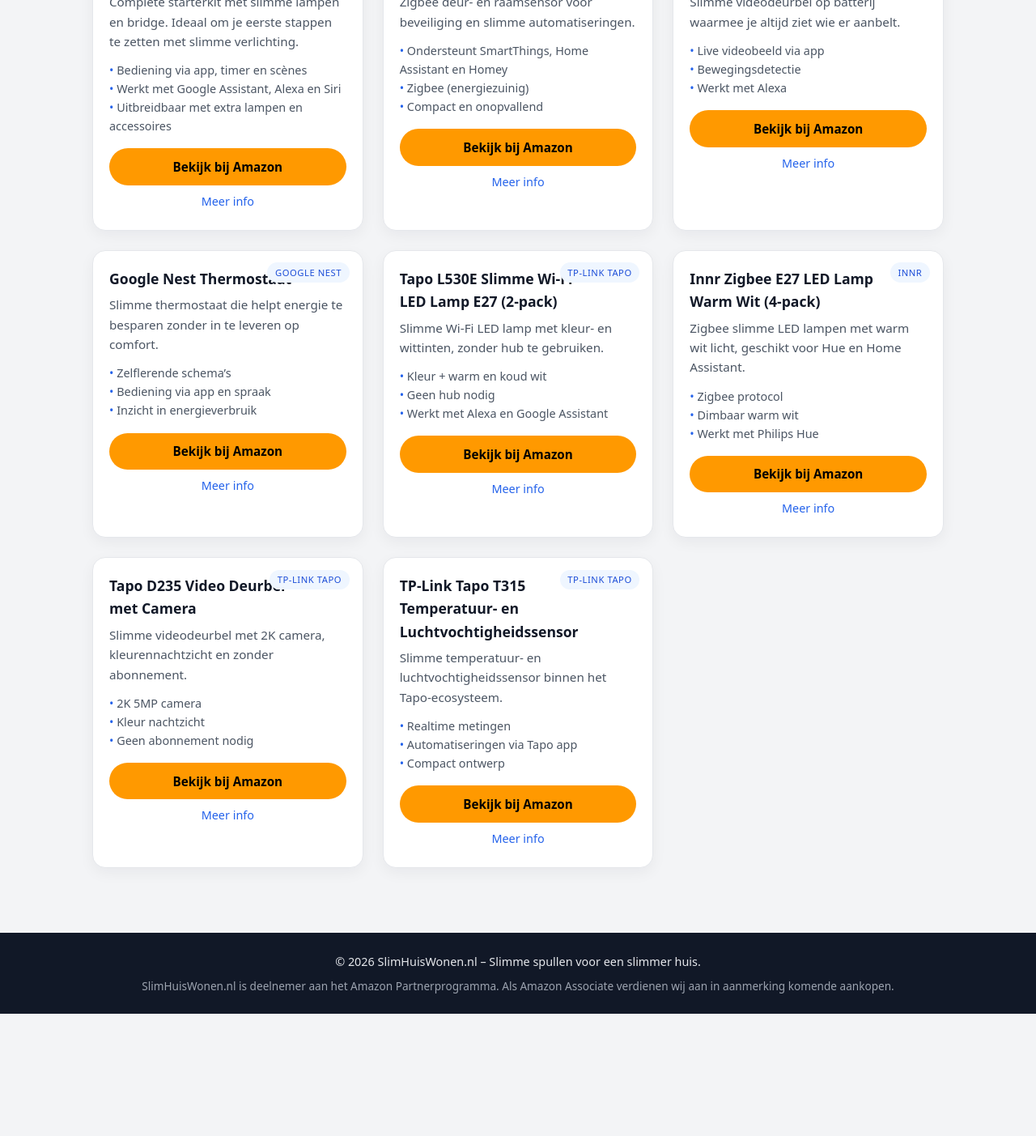
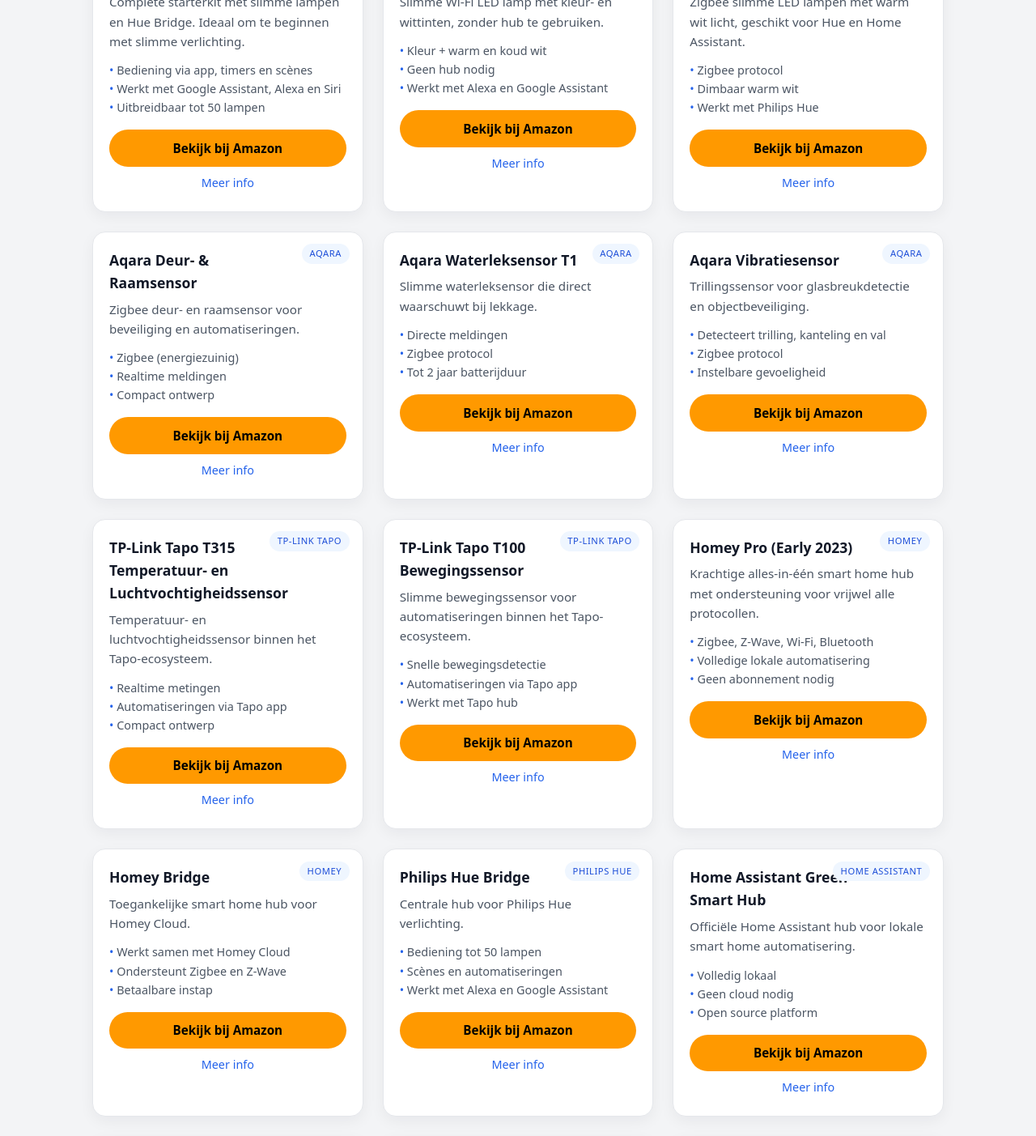
Before and after one commit to hafidgrad/SlimHuisWonen, a Next.js app: page /producten in a window 1280 px wide. Shown: the part 320-1723 px from the top of the page at 81% size. Before the commit the page ends 1572 px from the top, so only its background shows below. Built offline with nearby package versions, Linux system fonts and the light colour scheme.

Commit message:
data/products.js

```diff
--- a/data/products.js
+++ b/data/products.js
@@ -1,4 +1,8 @@
 export const products = [
+  /* =========================
+     SLIMME VERLICHTING
+  ========================== */
+
   {
     slug: "philips-hue-white-ambiance-starterkit",
     brand: "Philips Hue",
@@ -7,16 +11,16 @@
     category: "slimme-verlichting",
     tags: ["verlichting", "hue", "starterkit"],
     description:
-      "Complete starterkit met slimme lampen en bridge. Ideaal om je eerste stappen te zetten met slimme verlichting.",
+      "Complete starterkit met slimme lampen en Hue Bridge. Ideaal om te beginnen met slimme verlichting.",
     features: [
-      "Bediening via app, timer en scènes",
+      "Bediening via app, timers en scènes",
       "Werkt met Google Assistant, Alexa en Siri",
-      "Uitbreidbaar met extra lampen en accessoires",
+      "Uitbreidbaar tot 50 lampen",
     ],
     seo: {
       title: "Philips Hue White Ambiance starterkit | Slimme verlichting",
       description:
-        "Complete Philips Hue White Ambiance starterkit met bridge. Compatibel met Homey en Home Assistant.",
+        "Complete Philips Hue White Ambiance starterkit met bridge. Werkt met Homey en Home Assistant.",
     },
     compatibility: {
       homey: "native",
@@ -24,104 +28,9 @@
     },
     image: "/images/products/hue-starterkit.jpg",
     affiliateUrl: "https://www.amazon.nl/dp/B0991VHWSJ?tag=slimhuiswonen-21",
-    bolUrl: null,
     priceHint: "€80–€120",
     rating: 4.7,
   },
-
-  {
-    slug: "aqara-deur-raamsensor",
-    brand: "Aqara",
-    title: "Aqara Deur- & Raamsensor",
-    shortTitle: "Aqara deur-raamsensor",
-    category: "sensoren",
-    tags: ["sensor", "contact", "zigbee"],
-    description:
-      "Zigbee deur- en raamsensor voor beveiliging en slimme automatiseringen.",
-    features: [
-      "Ondersteunt SmartThings, Home Assistant en Homey",
-      "Zigbee (energiezuinig)",
-      "Compact en onopvallend",
-    ],
-    seo: {
-      title: "Aqara deur- en raamsensor | Zigbee sensor",
-      description:
-        "Aqara Zigbee deur- en raamsensor voor beveiliging en automatiseringen. Werkt met Homey en Home Assistant.",
-    },
-    compatibility: {
-      homey: "native",
-      homeAssistant: "via-zigbee",
-    },
-    image: "/images/products/aqara-door-window.jpg",
-    affiliateUrl: "https://www.amazon.nl/dp/B0BTL8B72D?tag=slimhuiswonen-21",
-    bolUrl: null,
-    priceHint: "€15–€25",
-    rating: 4.6,
-  },
-
-  {
-    slug: "ring-video-deurbel",
-    brand: "Ring",
-    title: "Ring Video Deurbel op Batterij",
-    shortTitle: "Ring deurbel",
-    category: "slimme-deurbellen",
-    tags: ["deurbel", "camera", "beveiliging"],
-    description:
-      "Slimme videodeurbel op batterij waarmee je altijd ziet wie er aanbelt.",
-    features: [
-      "Live videobeeld via app",
-      "Bewegingsdetectie",
-      "Werkt met Alexa",
-    ],
-    seo: {
-      title: "Ring video deurbel op batterij | Slimme deurbel",
-      description:
-        "Ring slimme videodeurbel op batterij met bewegingsdetectie en live beeld. Integratie via cloud.",
-    },
-    compatibility: {
-      homey: "via-cloud",
-      homeAssistant: "via-cloud",
-    },
-    image: "/images/products/ring-doorbell.jpg",
-    affiliateUrl: "https://www.amazon.nl/dp/B0BZWQP9Z1?tag=slimhuiswonen-21",
-    bolUrl: null,
-    priceHint: "€80–€250",
-    rating: 4.5,
-  },
-
-  {
-    slug: "nest-learning-thermostaat",
-    brand: "Google Nest",
-    title: "Google Nest Thermostaat",
-    shortTitle: "Nest thermostaat",
-    category: "slimme-thermostaten",
-    tags: ["thermostaat", "energie", "verwarming"],
-    description:
-      "Slimme thermostaat die helpt energie te besparen zonder in te leveren op comfort.",
-    features: [
-      "Zelflerende schema’s",
-      "Bediening via app en spraak",
-      "Inzicht in energieverbruik",
-    ],
-    seo: {
-      title: "Google Nest slimme thermostaat | Energie besparen",
-      description:
-        "Google Nest slimme thermostaat met zelflerende schema’s. Geschikt voor Home Assistant en Homey.",
-    },
-    compatibility: {
-      homey: "via-cloud",
-      homeAssistant: "native",
-    },
-    image: "/images/products/nest-thermostat.jpg",
-    affiliateUrl: "https://www.amazon.nl/dp/B0BXRYLMCC?tag=slimhuiswonen-21",
-    bolUrl: null,
-    priceHint: "€200–€280",
-    rating: 4.4,
-  },
-
-  /* =========================
-     NIEUWE PRODUCTEN
-  ========================== */
 
   {
     slug: "tapo-l530e-slimme-wifi-lamp-e27",
@@ -148,7 +57,6 @@
     },
     image: "/images/products/tapo-l530e.jpg",
     affiliateUrl: "https://www.amazon.nl/dp/B08QRQQ53T?tag=slimhuiswonen-21",
-    bolUrl: null,
     priceHint: "€25–€35",
     rating: 4.6,
   },
@@ -178,39 +86,99 @@
     },
     image: "/images/products/innr-e27.jpg",
     affiliateUrl: "https://www.amazon.nl/dp/B0CHJQDRSY?tag=slimhuiswonen-21",
-    bolUrl: null,
     priceHint: "€45–€60",
     rating: 4.5,
   },
 
+  /* =========================
+     SENSOREN
+  ========================== */
+
   {
-    slug: "tapo-d235-video-deurbel",
-    brand: "TP-Link Tapo",
-    title: "Tapo D235 Video Deurbel met Camera",
-    shortTitle: "Tapo D235",
-    category: "slimme-deurbellen",
-    tags: ["deurbel", "camera", "beveiliging", "tapo"],
+    slug: "aqara-deur-raamsensor",
+    brand: "Aqara",
+    title: "Aqara Deur- & Raamsensor",
+    shortTitle: "Aqara deur-raamsensor",
+    category: "sensoren",
+    tags: ["sensor", "contact", "zigbee"],
     description:
-      "Slimme videodeurbel met 2K camera, kleurennachtzicht en zonder abonnement.",
+      "Zigbee deur- en raamsensor voor beveiliging en automatiseringen.",
     features: [
-      "2K 5MP camera",
-      "Kleur nachtzicht",
-      "Geen abonnement nodig",
+      "Zigbee (energiezuinig)",
+      "Realtime meldingen",
+      "Compact ontwerp",
     ],
     seo: {
-      title: "Tapo D235 videodeurbel met camera (2K)",
+      title: "Aqara deur- en raamsensor | Zigbee sensor",
       description:
-        "TP-Link Tapo D235 slimme videodeurbel met 2K camera en kleurennachtzicht.",
+        "Aqara Zigbee deur- en raamsensor voor beveiliging. Werkt met Homey en Home Assistant.",
     },
     compatibility: {
-      homey: "via-cloud",
-      homeAssistant: "via-cloud",
+      homey: "native",
+      homeAssistant: "via-zigbee",
     },
-    image: "/images/products/tapo-d235.jpg",
-    affiliateUrl: "https://www.amazon.nl/dp/B0DDL95M8Z?tag=slimhuiswonen-21",
-    bolUrl: null,
-    priceHint: "€120–€160",
-    rating: 4.4,
+    image: "/images/products/aqara-door-window.jpg",
+    affiliateUrl: "https://www.amazon.nl/dp/B0BTL8B72D?tag=slimhuiswonen-21",
+    priceHint: "€15–€25",
+    rating: 4.6,
+  },
+
+  {
+    slug: "aqara-waterleksensor-t1",
+    brand: "Aqara",
+    title: "Aqara Waterleksensor T1",
+    shortTitle: "Aqara waterleksensor",
+    category: "sensoren",
+    tags: ["sensor", "waterlek", "zigbee"],
+    description:
+      "Slimme waterleksensor die direct waarschuwt bij lekkage.",
+    features: [
+      "Directe meldingen",
+      "Zigbee protocol",
+      "Tot 2 jaar batterijduur",
+    ],
+    seo: {
+      title: "Aqara waterleksensor T1 | Slimme lekkagedetectie",
+      description:
+        "Aqara waterleksensor T1 voor snelle lekkagedetectie. Geschikt voor Homey en Home Assistant.",
+    },
+    compatibility: {
+      homey: "native",
+      homeAssistant: "via-zigbee",
+    },
+    image: "/images/products/aqara-water-leak.jpg",
+    affiliateUrl: "https://www.amazon.nl/dp/B0DWXHMFQS?tag=slimhuiswonen-21",
+    priceHint: "€20–€30",
+    rating: 4.6,
+  },
+
+  {
+    slug: "aqara-vibratiesensor",
+    brand: "Aqara",
+    title: "Aqara Vibratiesensor",
+    shortTitle: "Aqara vibratiesensor",
+    category: "sensoren",
+    tags: ["sensor", "trilling", "zigbee"],
+    description:
+      "Trillingssensor voor glasbreukdetectie en objectbeveiliging.",
+    features: [
+      "Detecteert trilling, kanteling en val",
+      "Zigbee protocol",
+      "Instelbare gevoeligheid",
+    ],
+    seo: {
+      title: "Aqara vibratiesensor | Glasbreuk & beveiliging",
+      description:
+        "Aqara vibratiesensor voor slimme beveiliging. Werkt met Homey en Home Assistant.",
+    },
+    compatibility: {
+      homey: "native",
+      homeAssistant: "via-zigbee",
+    },
+    image: "/images/products/aqara-vibration.jpg",
+    affiliateUrl: "https://www.amazon.nl/dp/B07PJT939B?tag=slimhuiswonen-21",
+    priceHint: "€20–€30",
+    rating: 4.5,
   },
 
   {
@@ -221,7 +189,7 @@
     category: "sensoren",
     tags: ["sensor", "temperatuur", "luchtvochtigheid", "tapo"],
     description:
-      "Slimme temperatuur- en luchtvochtigheidssensor binnen het Tapo-ecosysteem.",
+      "Temperatuur- en luchtvochtigheidssensor binnen het Tapo-ecosysteem.",
     features: [
       "Realtime metingen",
       "Automatiseringen via Tapo app",
@@ -230,7 +198,7 @@
     seo: {
       title: "TP-Link Tapo T315 temperatuur- en RV sensor",
       description:
-        "TP-Link Tapo T315 temperatuur- en luchtvochtigheidssensor. Geschikt voor Home Assistant.",
+        "TP-Link Tapo T315 sensor voor temperatuur en luchtvochtigheid. Geschikt voor Home Assistant.",
     },
     compatibility: {
       homey: "via-cloud",
@@ -238,9 +206,248 @@
     },
     image: "/images/products/tapo-t315.jpg",
     affiliateUrl: "https://www.amazon.nl/dp/B0BNYSVV3J?tag=slimhuiswonen-21",
-    bolUrl: null,
     priceHint: "€20–€30",
     rating: 4.6,
+  },
+
+  {
+    slug: "tp-link-tapo-t100-bewegingssensor",
+    brand: "TP-Link Tapo",
+    title: "TP-Link Tapo T100 Bewegingssensor",
+    shortTitle: "Tapo T100",
+    category: "sensoren",
+    tags: ["sensor", "beweging", "tapo"],
+    description:
+      "Slimme bewegingssensor voor automatiseringen binnen het Tapo-ecosysteem.",
+    features: [
+      "Snelle bewegingsdetectie",
+      "Automatiseringen via Tapo app",
+      "Werkt met Tapo hub",
+    ],
+    seo: {
+      title: "TP-Link Tapo T100 bewegingssensor",
+      description:
+        "TP-Link Tapo T100 bewegingssensor voor slimme automatiseringen.",
+    },
+    compatibility: {
+      homey: "via-cloud",
+      homeAssistant: "native",
+    },
+    image: "/images/products/tapo-t100.jpg",
+    affiliateUrl: "https://www.amazon.nl/dp/B0B7NDJW6J?tag=slimhuiswonen-21",
+    priceHint: "€15–€25",
+    rating: 4.5,
+  },
+
+  /* =========================
+     SLIMME HUBS
+  ========================== */
+
+  {
+    slug: "homey-pro-early-2023",
+    brand: "Homey",
+    title: "Homey Pro (Early 2023)",
+    shortTitle: "Homey Pro",
+    category: "slimme-hubs",
+    tags: ["homey", "hub", "slimme-verlichting"],
+    description:
+      "Krachtige alles-in-één smart home hub met ondersteuning voor vrijwel alle protocollen.",
+    features: [
+      "Zigbee, Z-Wave, Wi-Fi, Bluetooth",
+      "Volledige lokale automatisering",
+      "Geen abonnement nodig",
+    ],
+    seo: {
+      title: "Homey Pro Early 2023 | Slimme hub",
+      description:
+        "Homey Pro Early 2023 smart home hub. Ondersteunt vrijwel alle slimme apparaten.",
+    },
+    compatibility: {
+      homey: "native",
+      homeAssistant: "via-mqtt",
+    },
+    image: "/images/products/homey-pro.jpg",
+    affiliateUrl: "https://www.amazon.nl/dp/B0C5R1JS91?tag=slimhuiswonen-21",
+    priceHint: "€399",
+    rating: 4.8,
+  },
+
+  {
+    slug: "homey-bridge",
+    brand: "Homey",
+    title: "Homey Bridge",
+    shortTitle: "Homey Bridge",
+    category: "slimme-hubs",
+    tags: ["homey", "hub"],
+    description:
+      "Toegankelijke smart home hub voor Homey Cloud.",
+    features: [
+      "Werkt samen met Homey Cloud",
+      "Ondersteunt Zigbee en Z-Wave",
+      "Betaalbare instap",
+    ],
+    seo: {
+      title: "Homey Bridge | Slimme hub",
+      description:
+        "Homey Bridge smart home hub als instapmodel voor Homey Cloud.",
+    },
+    compatibility: {
+      homey: "native",
+      homeAssistant: "nee",
+    },
+    image: "/images/products/homey-bridge.jpg",
+    affiliateUrl: "https://www.amazon.nl/dp/B08FRLQH75?tag=slimhuiswonen-21",
+    priceHint: "€69–€99",
+    rating: 4.4,
+  },
+
+  {
+    slug: "philips-hue-bridge",
+    brand: "Philips Hue",
+    title: "Philips Hue Bridge",
+    shortTitle: "Hue Bridge",
+    category: "slimme-hubs",
+    tags: ["hue", "hub", "slimme-verlichting"],
+    description:
+      "Centrale hub voor Philips Hue verlichting.",
+    features: [
+      "Bediening tot 50 lampen",
+      "Scènes en automatiseringen",
+      "Werkt met Alexa en Google Assistant",
+    ],
+    seo: {
+      title: "Philips Hue Bridge | Slimme verlichtingshub",
+      description:
+        "Philips Hue Bridge voor volledige controle over slimme verlichting.",
+    },
+    compatibility: {
+      homey: "native",
+      homeAssistant: "native",
+    },
+    image: "/images/products/hue-bridge.jpg",
+    affiliateUrl: "https://www.amazon.nl/dp/B09CV9F3KR?tag=slimhuiswonen-21",
+    priceHint: "€50–€65",
+    rating: 4.7,
+  },
+
+  {
+    slug: "home-assistant-green",
+    brand: "Home Assistant",
+    title: "Home Assistant Green Smart Hub",
+    shortTitle: "HA Green",
+    category: "slimme-hubs",
+    tags: ["home-assistant", "hub"],
+    description:
+      "Officiële Home Assistant hub voor lokale smart home automatisering.",
+    features: [
+      "Volledig lokaal",
+      "Geen cloud nodig",
+      "Open source platform",
+    ],
+    seo: {
+      title: "Home Assistant Green | Slimme hub",
+      description:
+        "Home Assistant Green smart home hub voor lokale automatiseringen.",
+    },
+    compatibility: {
+      homey: "nee",
+      homeAssistant: "native",
+    },
+    image: "/images/products/home-assistant-green.jpg",
+    affiliateUrl: "https://www.amazon.nl/dp/B0CXVKSG19?tag=slimhuiswonen-21",
+    priceHint: "€99–€120",
+    rating: 4.7,
+  },
+
+  /* =========================
+     SLIMME SPEAKERS
+  ========================== */
+
+  {
+    slug: "google-nest-mini-2e-generatie",
+    brand: "Google Nest",
+    title: "Google Nest Mini (2e generatie)",
+    shortTitle: "Nest Mini",
+    category: "slimme-speakers",
+    tags: ["google", "assistant", "speaker"],
+    description:
+      "Compacte slimme speaker met Google Assistant.",
+    features: [
+      "Spraakbediening",
+      "Werkt met Google Home",
+      "Compact formaat",
+    ],
+    seo: {
+      title: "Google Nest Mini 2e generatie | Slimme speaker",
+      description:
+        "Google Nest Mini slimme speaker met Google Assistant.",
+    },
+    compatibility: {
+      homey: "via-cloud",
+      homeAssistant: "via-cloud",
+    },
+    image: "/images/products/google-nest-mini.jpg",
+    affiliateUrl: "https://www.amazon.nl/dp/B0CGYFYY34?tag=slimhuiswonen-21",
+    priceHint: "€45–€60",
+    rating: 4.6,
+  },
+
+  {
+    slug: "amazon-echo-dot-5e-generatie",
+    brand: "Amazon",
+    title: "Amazon Echo Dot (5e generatie)",
+    shortTitle: "Echo Dot",
+    category: "slimme-speakers",
+    tags: ["amazon", "alexa", "speaker"],
+    description:
+      "Slimme speaker met Alexa en verbeterd geluid.",
+    features: [
+      "Alexa spraakassistent",
+      "Bluetooth en Wi-Fi",
+      "Nederlandse ondersteuning",
+    ],
+    seo: {
+      title: "Amazon Echo Dot 5e generatie | Slimme speaker",
+      description:
+        "Amazon Echo Dot slimme speaker met Alexa en indrukwekkend geluid.",
+    },
+    compatibility: {
+      homey: "via-cloud",
+      homeAssistant: "via-cloud",
+    },
+    image: "/images/products/echo-dot.jpg",
+    affiliateUrl: "https://www.amazon.nl/dp/B09B8X9RGM?tag=slimhuiswonen-21",
+    priceHint: "€55–€65",
+    rating: 4.6,
+  },
+
+  {
+    slug: "amazon-echo-show-8",
+    brand: "Amazon",
+    title: "Amazon Echo Show 8",
+    shortTitle: "Echo Show 8",
+    category: "slimme-speakers",
+    tags: ["amazon", "alexa", "speaker", "display"],
+    description:
+      "Slimme speaker met scherm en Alexa.",
+    features: [
+      "8,7 inch HD-scherm",
+      "Alexa spraakbediening",
+      "Videobellen en smart home bediening",
+    ],
+    seo: {
+      title: "Amazon Echo Show 8 | Slimme speaker met scherm",
+      description:
+        "Amazon Echo Show 8 slimme speaker met scherm en Alexa.",
+    },
+    compatibility: {
+      homey: "via-cloud",
+      homeAssistant: "via-cloud",
+    },
+    image: "/images/products/echo-show-8.jpg",
+    affiliateUrl: "https://www.amazon.nl/dp/B0DTQF1MQT?tag=slimhuiswonen-21",
+    priceHint: "€140–€160",
+    rating: 4.7,
   },
 ];
 
```
